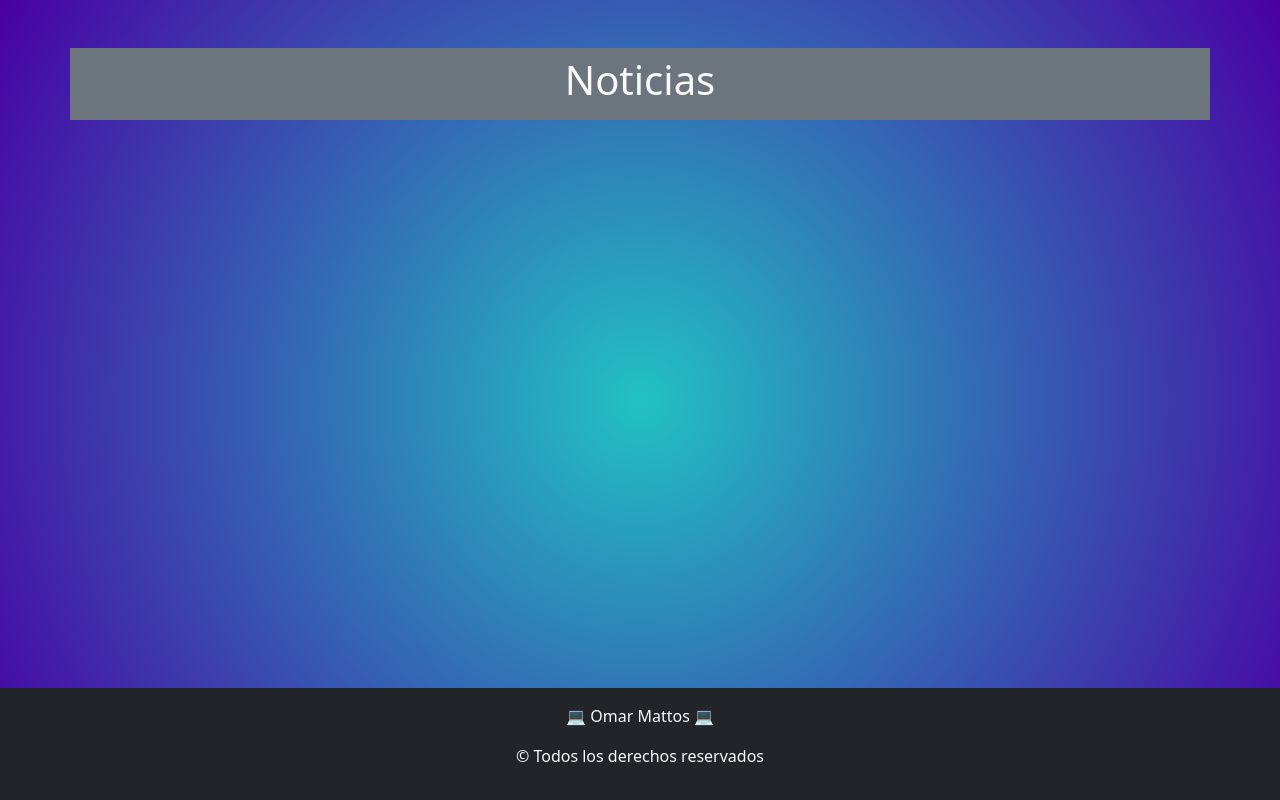
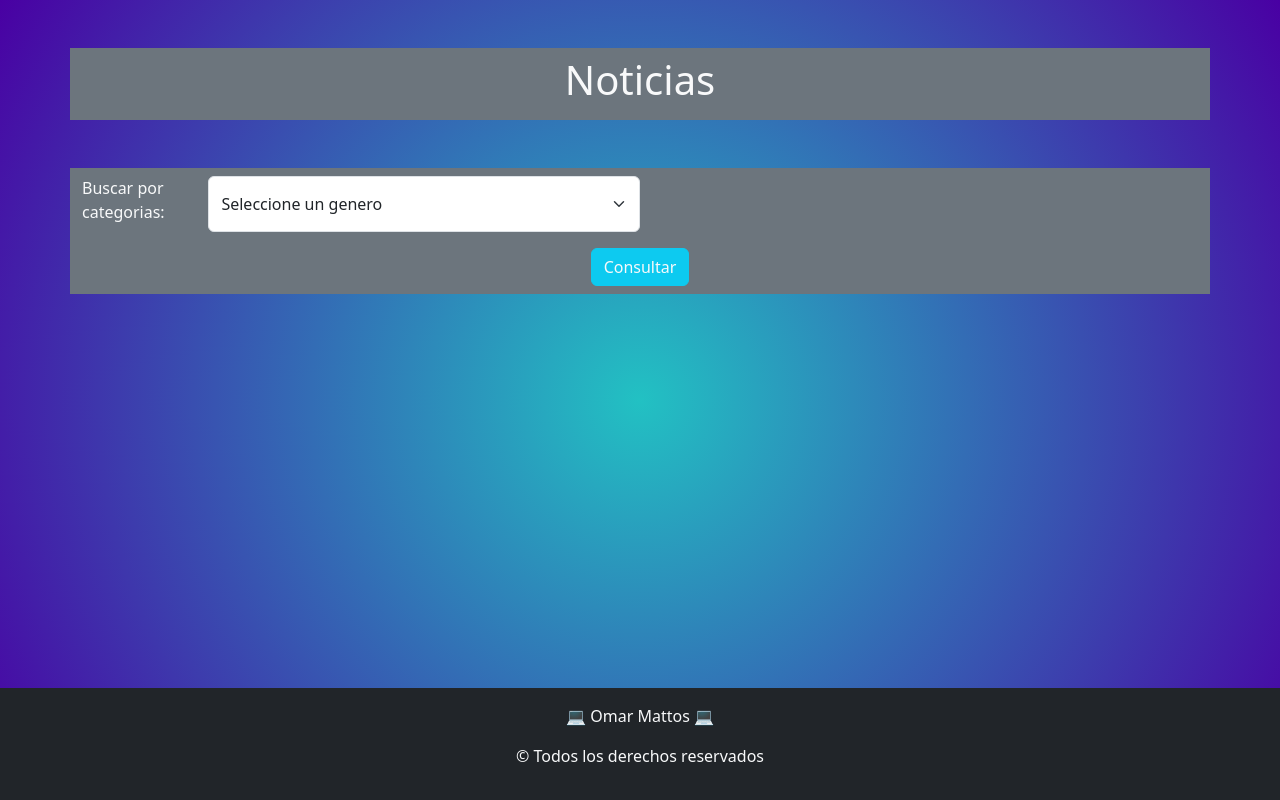
Before and after one commit to omarmatt31/12-webNoticiasV2, a React (Vite) app: page / in a window 1280 px wide. Built offline with nearby package versions, Linux system fonts and the light colour scheme.

Commit message:
agregamos el component formularioNoticas con su maquetado. lo importamos en App

```diff
--- a/src/App.jsx
+++ b/src/App.jsx
@@ -1,5 +1,6 @@
 import "bootstrap/dist/css/bootstrap.min.css";
 import Titulo from "./components/Titulo";
+import FormularioNoticias from "./components/FormularioNoticias";
 
 function App() {
 
@@ -7,7 +8,7 @@ function App() {
     <>
       <main>
         <Titulo></Titulo>
-
+        <FormularioNoticias></FormularioNoticias>
       </main>
       <footer className="bg-dark text-light text-center py-3">
         <p>💻 Omar Mattos 💻</p>
--- /dev/null
+++ b/src/components/FormularioNoticias.jsx
@@ -0,0 +1,42 @@
+import { Form, Button } from "react-bootstrap";
+import { useForm } from "react-hook-form"
+
+const FormularioNoticias = () => {
+
+    const {
+        register,
+        handleSubmit,
+        reset,
+        formState: { errors },
+    } = useForm()
+
+    return (
+        <section className='container bg-secondary py-2'>
+            <Form onSubmit={handleSubmit()}>
+                    <Form.Group className="w-50 d-flex" controlId="formBasicSintomas">
+                        <Form.Label className="text-light">Buscar por categorias:</Form.Label>
+                        <Form.Select {...register('inputCategoria', {
+                            required: 'Seleccione una categoria'
+                        })}>
+                            <option value="" selected disabled hidden>Seleccione un genero</option>
+                            <option>Business</option>
+                            <option>Entertainment</option>
+                            <option>General</option>
+                            <option>Health</option>
+                            <option>Science</option>
+                            <option>Sports</option>
+                            <option>Technology</option>
+                        </Form.Select>
+                        <Form.Text className="mb-2 text-danger">{errors.inputCategoria?.message}</Form.Text>
+                    </Form.Group>
+                    <div className="text-center">
+                        <Button variant="info" type="submit" className="mt-3 text-light">
+                            Consultar
+                        </Button>
+                    </div>
+                </Form>
+        </section>
+    );
+};
+
+export default FormularioNoticias;
```
